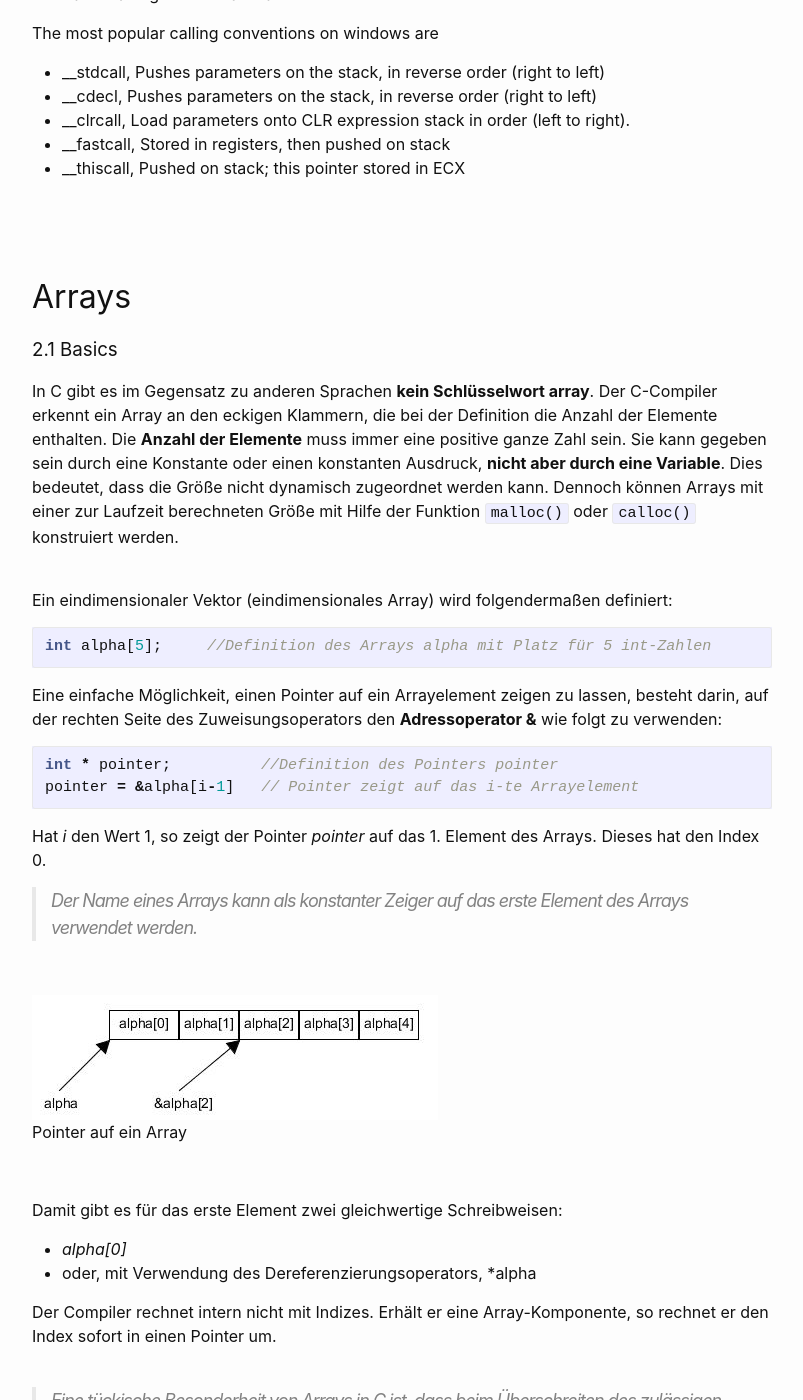
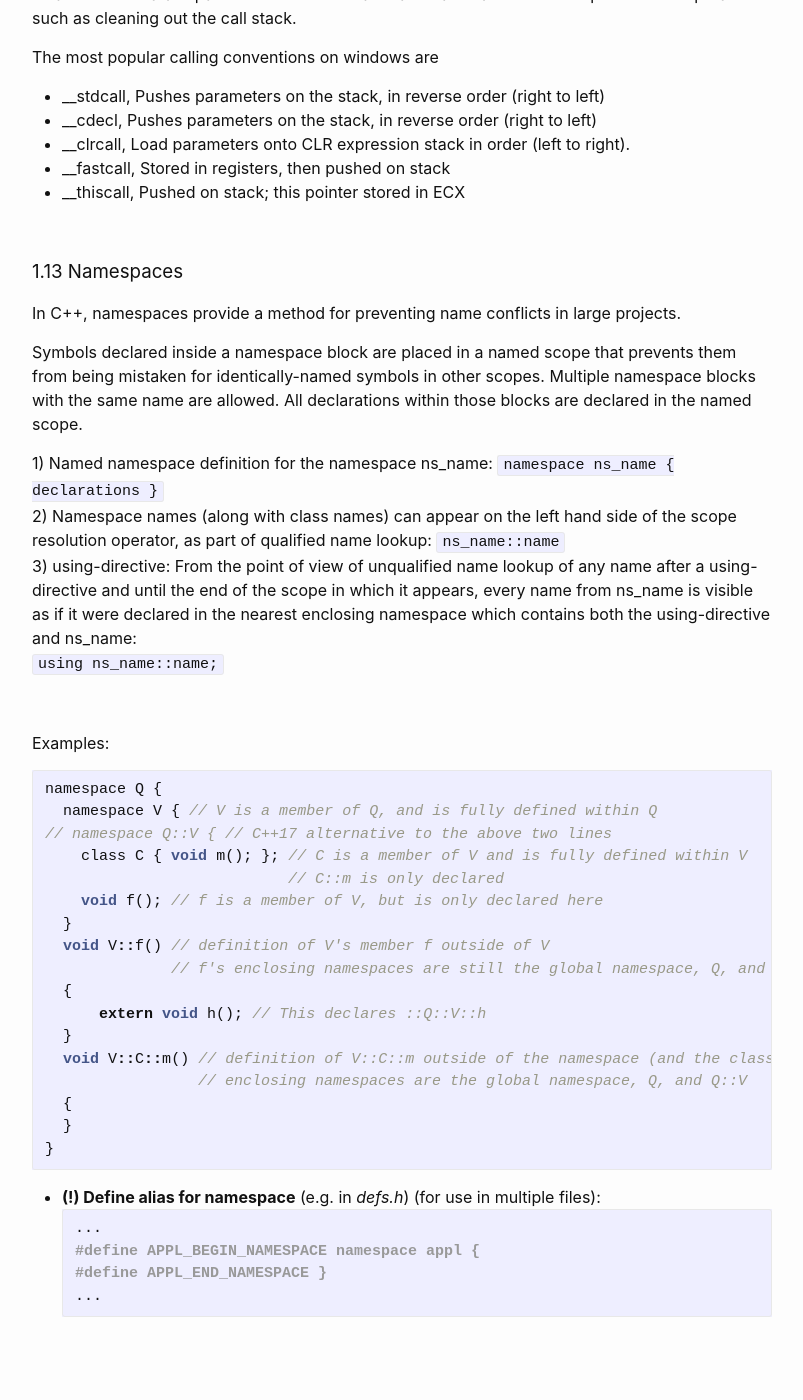
Before and after one commit to Hautaklyttn/progDocs, a Jekyll site: the page built from docs/articles/c_cpp.md, in a window 1280 px wide and 1400 px high, scrolled down 13494 px. Shown: the whole window, without its empty margins (238-1041 px from the left). Built offline with Jekyll 4.4.1, drawn with Linux system fonts in a browser that asks for light colours.

````diff
--- a/docs/articles/c_cpp.md
+++ b/docs/articles/c_cpp.md
@@ -28,6 +28,7 @@ layout: default
 &nbsp;&nbsp;&nbsp;&nbsp;&nbsp; [<font size="-1">1.10 Precompiled Header</font>](#ch1-10)
 &nbsp;&nbsp;&nbsp;&nbsp;&nbsp; [<font size="-1">1.11 *Header Guard* (oder 'Include Guard')</font>](#ch1-11)
 &nbsp;&nbsp;&nbsp;&nbsp;&nbsp; [<font size="-1">1.12 *Calling Convention* (`__stdcall`)</font>](#ch1-12)
+&nbsp;&nbsp;&nbsp;&nbsp;&nbsp; [<font size="-1">1.13 Namespaces</font>](#ch1-13)
 
 ### 2. Arrays
 &nbsp;&nbsp;&nbsp;&nbsp;&nbsp; [<font size="-1">2.1 Basics</font>](#ch2-1)
@@ -434,7 +435,6 @@ is placed at the end of the file.
 
 The symbol used is not crucial, but it must be unique. It is traditional to use all capital letters for the symblo. Only letters, numbers and the underscore character can be used in the symbols. No other punctuation is allowed. A very common symbol is to use the name of the header file, converting the `.h` suffix to a `_H`.
 
-
 &nbsp;
 
 <a name="ch1-12"></a>
@@ -454,6 +454,53 @@ The most popular calling conventions on windows are
 - __fastcall, Stored in registers, then pushed on stack
 - __thiscall, Pushed on stack; this pointer stored in ECX
 
+&nbsp;
+
+<a name="ch1-13"></a>
+### 1.13 Namespaces
+
+In C++, namespaces provide a method for preventing name conflicts in large projects.
+
+Symbols declared inside a namespace block are placed in a named scope that prevents them from being mistaken for identically-named symbols in other scopes. Multiple namespace blocks with the same name are allowed. All declarations within those blocks are declared in the named scope.
+
+1) Named namespace definition for the namespace ns_name:
+   `namespace ns_name { declarations }`
+2) Namespace names (along with class names) can appear on the left hand side of the scope resolution operator, as part of qualified name lookup:
+   `ns_name::name`
+3) using-directive: From the point of view of unqualified name lookup of any name after a using-directive and until the end of the scope in which it appears, every name from ns_name is visible as if it were declared in the nearest enclosing namespace which contains both the using-directive and ns_name:
+   ``using ns_name::name;``
+
+&nbsp;
+
+Examples:
+
+```c
+namespace Q {
+  namespace V { // V is a member of Q, and is fully defined within Q
+// namespace Q::V { // C++17 alternative to the above two lines
+    class C { void m(); }; // C is a member of V and is fully defined within V
+                           // C::m is only declared
+    void f(); // f is a member of V, but is only declared here
+  }
+  void V::f() // definition of V's member f outside of V
+              // f's enclosing namespaces are still the global namespace, Q, and Q::V
+  {
+      extern void h(); // This declares ::Q::V::h
+  }
+  void V::C::m() // definition of V::C::m outside of the namespace (and the class body)
+                 // enclosing namespaces are the global namespace, Q, and Q::V
+  {
+  }
+}
+```
+
+- **(!) Define alias for namespace** (e.g. in *defs.h*)  (for use in multiple files):
+  ```c
+  ...
+  #define APPL_BEGIN_NAMESPACE namespace appl {
+  #define APPL_END_NAMESPACE }
+  ...
+  ```
 
 &nbsp;
 
````
Also changed, not shown: docs/articles/projects/code_wt_devilution.md (+17 -0 lines).
